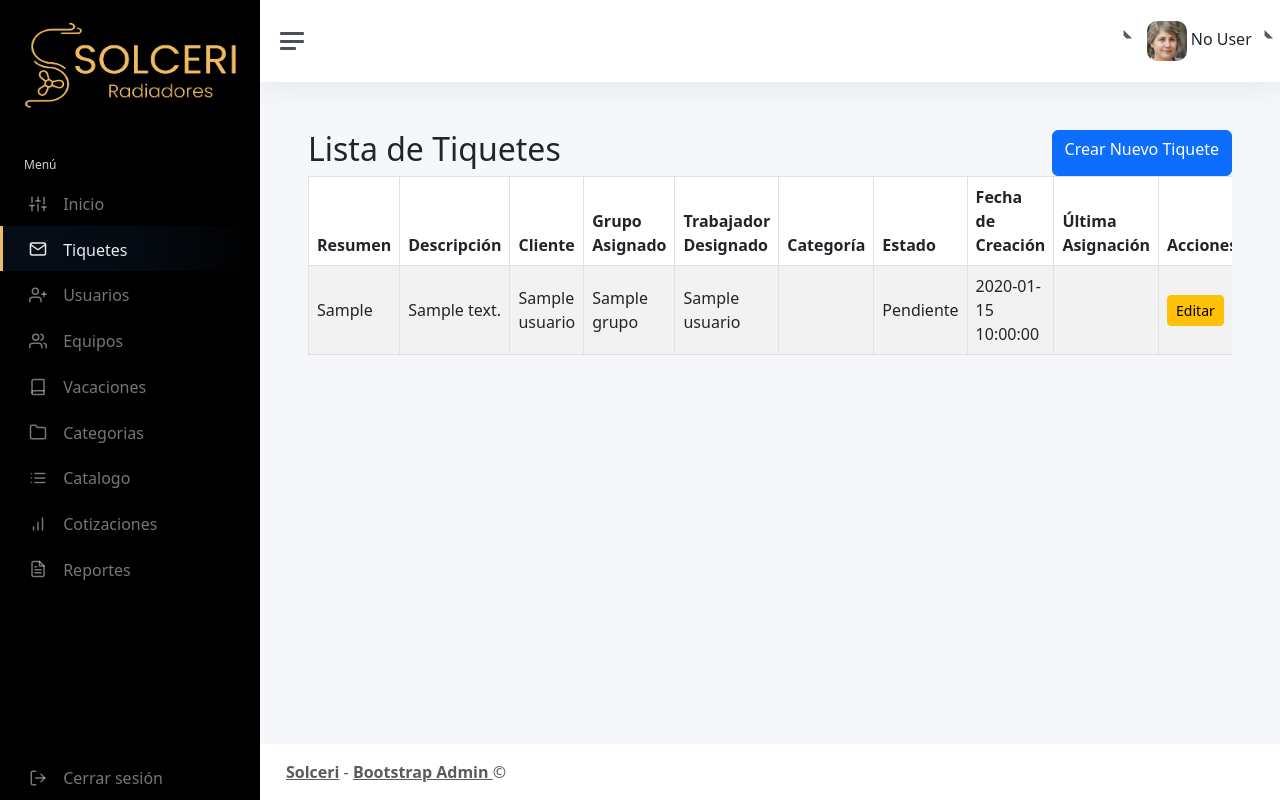
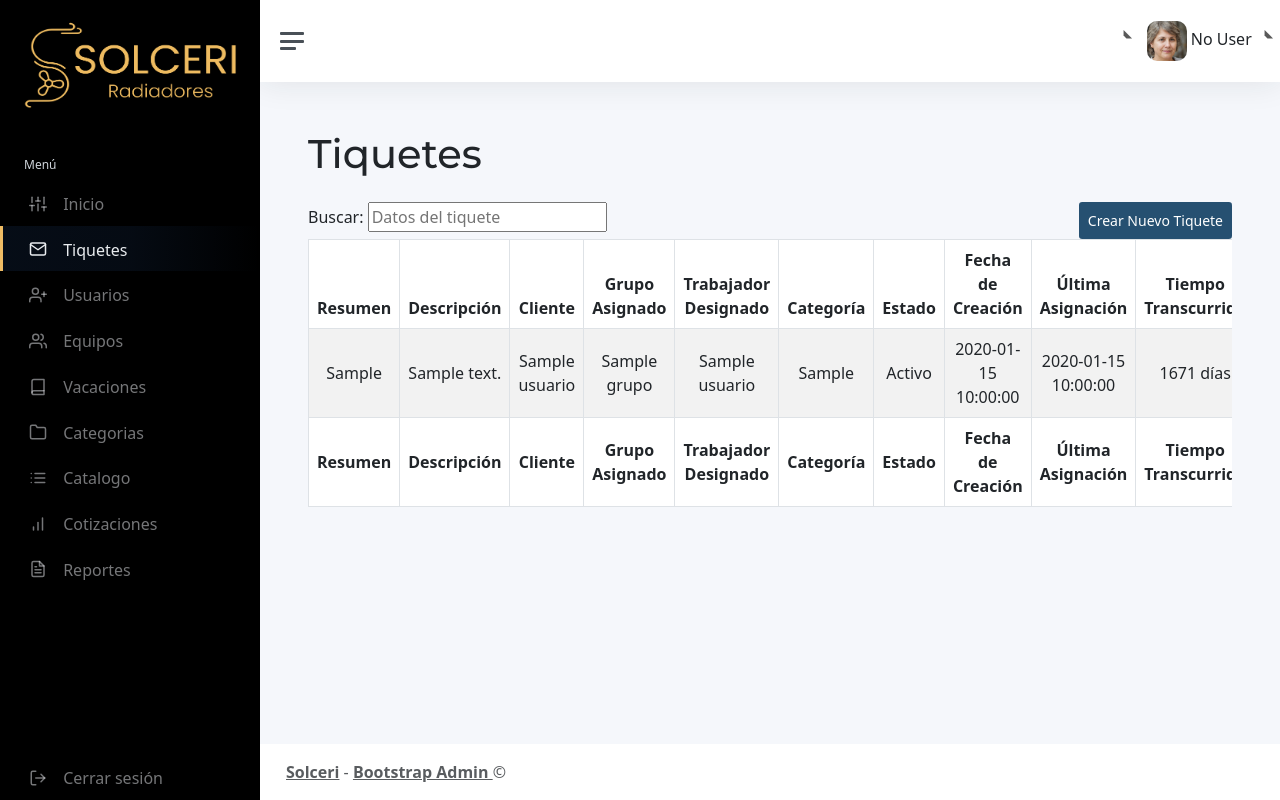
Before and after one commit to Warrgonz/Solceri-Radiadores, a Flask app: page /tiquetes in a window 1280 px wide. Run offline with Flask 3, Linux system fonts and the light colour scheme; tables that the repository leaves empty hold one stand-in row (values such as "Sample post"); one stand-in notice (Sample message) is shown; parts of the project's set-up code (start-up, migrations or seed data) failed here and were passed over; some libraries are stand-ins or nearby versions; some web fonts are replaced.

Commit message:
Tiquetes funcional con sweetalert, y timer en tiempo real

```diff
--- a/routes/tiquetes.py
+++ b/routes/tiquetes.py
@@ -27,6 +27,7 @@ def tiquete_crear():
         descripcion = request.form.get('descripcion')
         direccion = request.form.get('direccion')
         id_estado = request.form.get('estado')
+        fecha_asignacion = datetime.utcnow()  # Establecer la fecha de asignación actual
 
         nuevo_tiquete = Tiquetes(
             id_cliente=id_cliente,
@@ -36,14 +37,15 @@ def tiquete_crear():
             resumen=resumen,
             descripcion=descripcion,
             direccion=direccion,
-            id_estado=id_estado
+            id_estado=id_estado,
+            fecha_asignacion=fecha_asignacion  # Incluir la fecha de asignación
         )
 
         try:
             db.session.add(nuevo_tiquete)
             db.session.commit()
             flash('Tiquete creado exitosamente', 'success')
-            return redirect(url_for('tiquetes.tiquete_crear'))
+            return redirect(url_for('tiquetes.tiquetes_listar'))
         except Exception as e:
             db.session.rollback()
             flash(f'Error al crear el tiquete: {str(e)}', 'danger')
@@ -66,38 +68,44 @@ def tiquete_crear():
         fecha_actual=datetime.utcnow()
     )
 
-
-
-
-@tiquetes_bp.route('/tiquete/editar/<int:id_tiquete>', methods=['GET', 'POST'])
-def tiquete_editar(id_tiquete):
-    # Obtener el tiquete a editar
-    tiquete = Tiquetes.query.get_or_404(id_tiquete)
+@tiquetes_bp.route('/tiquete/editar/<int:id>', methods=['GET', 'POST'])
+def tiquete_editar(id):
+    tiquete = Tiquetes.query.get_or_404(id)
 
     if request.method == 'POST':
-        # Actualizar los campos con los datos del formulario
+        nuevo_trabajador = request.form.get('trabajador_designado')
+        nuevo_estado = request.form.get('estado')
+
+        # Verificar si el trabajador designado ha cambiado
+        trabajador_cambio = (tiquete.trabajador_designado != nuevo_trabajador)
+
+        # Actualizar los campos del tiquete
         tiquete.id_cliente = request.form.get('id_cliente')
         tiquete.grupo_asignado = request.form.get('grupo_asignado')
-        tiquete.trabajador_designado = request.form.get('trabajador_designado')
+        tiquete.trabajador_designado = nuevo_trabajador
         tiquete.categoria = request.form.get('categoria')
         tiquete.resumen = request.form.get('resumen')
         tiquete.descripcion = request.form.get('descripcion')
         tiquete.direccion = request.form.get('direccion')
-        tiquete.id_estado = request.form.get('estado')
+        tiquete.id_estado = nuevo_estado
+
+        # Solo actualizar la fecha de asignación si el trabajador designado ha cambiado
+        if trabajador_cambio:
+            tiquete.fecha_asignacion = datetime.utcnow()
 
         try:
             db.session.commit()
             flash('Tiquete actualizado exitosamente', 'success')
-            return redirect(url_for('tiquetes.tiquete_editar', id_tiquete=tiquete.id_tiquete))
+            return redirect(url_for('tiquetes.tiquetes_listar'))
         except Exception as e:
             db.session.rollback()
             flash(f'Error al actualizar el tiquete: {str(e)}', 'danger')
-            return redirect(url_for('tiquetes.tiquete_editar', id_tiquete=tiquete.id_tiquete))
+            return redirect(url_for('tiquetes.tiquete_editar', id=id))
 
     # Cargar datos necesarios para los selects
-    clientes = Usuarios.query.filter_by(id_rol=3).all()
+    clientes = Usuarios.query.filter_by(id_rol=3).all()  # Clientes
     grupos = Grupos.query.all()
-    trabajadores = Usuarios.query.filter(Usuarios.id_rol.in_([1, 2])).all()
+    trabajadores = Usuarios.query.filter(Usuarios.id_rol.in_([1, 2])).all()  # Admin y Colaboradores
     categorias = Categorias.query.all()
     estados = Estados.query.all()
 
@@ -111,3 +119,28 @@ def tiquete_editar(id_tiquete):
         estados=estados,
         fecha_actual=datetime.utcnow()
     )
+
+
+
+@tiquetes_bp.route('/tiquete/eliminar/<int:id_tiquete>', methods=['POST'])
+def eliminar_tiquete(id_tiquete):
+    try:
+        # Obtener el tiquete de la base de datos
+        tiquete = Tiquetes.query.get(id_tiquete)
+
+        if not tiquete:
+            flash('Tiquete no encontrado', 'danger')
+            return redirect(url_for('tiquetes.tiquetes_listar'))
+
+        # Eliminar el tiquete de la base de datos
+        db.session.delete(tiquete)
+        db.session.commit()
+
+        flash('Tiquete eliminado exitosamente', 'success')
+    except Exception as e:
+        # Manejo de excepciones
+        print(f"Error al eliminar tiquete: {str(e)}")
+        db.session.rollback()
+        flash('Error al eliminar el tiquete', 'danger')
+
+    return redirect(url_for('tiquetes.tiquetes_listar'))
--- /dev/null
+++ b/static/js/tiquetes.js
@@ -0,0 +1,92 @@
+//js/tiquetes.js
+
+// Eliminar tiquete
+
+function confirmDeleteTiquete(idTiquete) {
+    Swal.fire({
+        title: '¿Está seguro?',
+        text: `¿Está seguro que desea eliminar el tiquete con ID ${idTiquete}?`,
+        icon: 'warning',
+        showCancelButton: true,
+        confirmButtonColor: '#3085d6',
+        cancelButtonColor: '#d33',
+        confirmButtonText: 'Sí, eliminar',
+        cancelButtonText: 'Cancelar'
+    }).then((result) => {
+        if (result.isConfirmed) {
+            fetch(`/tiquete/eliminar/${idTiquete}`, {
+                method: 'POST',
+                headers: {
+                    'Content-Type': 'application/json',
+                    'X-CSRFToken': '{{ csrf_token() }}'  // Asegúrate de que csrf_token() esté definido correctamente en tu template
+                }
+            })
+            .then(response => {
+                if (response.ok) {
+                    Swal.fire(
+                        'Eliminado!',
+                        'El tiquete ha sido eliminado.',
+                        'success'
+                    ).then(() => {
+                        location.reload();
+                    });
+                } else {
+                    Swal.fire(
+                        'Error!',
+                        'No se pudo eliminar el tiquete.',
+                        'error'
+                    );
+                }
+            })
+            .catch(error => {
+                console.error('Error:', error);
+                Swal.fire(
+                    'Error!',
+                    'Ocurrió un error al intentar eliminar el tiquete.',
+                    'error'
+                );
+            });
+        }
+    });
+}
+
+function convertirFecha(fecha) {
+    // Reemplaza el espacio entre la fecha y la hora por 'T' y añade una zona horaria opcional
+    return fecha.replace(' ', 'T') + 'Z'; // Añade 'Z' para indicar UTC
+}
+
+function calcularTiempoTranscurrido(fechaAsignacion) {
+    const ahora = new Date();
+    const fechaISO = convertirFecha(fechaAsignacion);
+    const fecha = new Date(fechaISO);
+
+    if (isNaN(fecha.getTime())) {
+        return 'Fecha inválida';
+    }
+
+    const diferencia = ahora - fecha; // Diferencia en milisegundos
+
+    const segundos = Math.floor(diferencia / 1000);
+    const minutos = Math.floor(segundos / 60);
+    const horas = Math.floor(minutos / 60);
+    const dias = Math.floor(horas / 24);
+
+    if (dias > 0) return `${dias} días`;
+    if (horas > 0) return `${horas} horas`;
+    if (minutos > 0) return `${minutos} minutos`;
+    return `${segundos} segundos`;
+}
+
+function actualizarTiempoTranscurrido() {
+    document.querySelectorAll('.tiquete').forEach(row => {
+        const fechaAsignacion = row.getAttribute('data-fecha-asignacion');
+        const tiempoTranscurrido = calcularTiempoTranscurrido(fechaAsignacion);
+        row.querySelector('.tiempo_transcurrido').textContent = tiempoTranscurrido;
+    });
+}
+
+// Actualizar cada 5 segundos
+setInterval(actualizarTiempoTranscurrido, 1000);
+
+// Actualizar inmediatamente cuando se carga la página
+document.addEventListener('DOMContentLoaded', actualizarTiempoTranscurrido);
--- a/templates/layout.html
+++ b/templates/layout.html
@@ -210,6 +210,8 @@
     <script src="{{ url_for('static', filename='js/fullcalendar/dist/index.global.min.js') }}"></script>
     <script src="{{ url_for('static', filename='js/fullcalendar/dist/locale/es.js') }}"></script>
     <script src="{{ url_for('static', filename='js/fullcalendar/calendario.js') }}"></script>
+    <!--Tiquetes-->
+    <script src="{{ url_for('static', filename='js/tiquetes.js') }}"></script>
 
 </body>
 
--- a/templates/tiquetes.html
+++ b/templates/tiquetes.html
@@ -1,13 +1,69 @@
-    {% extends "layout.html" %}
-    {% block content %}
-    <div class="d-flex justify-content-between">
-        <h2>Lista de Tiquetes</h2>
-        <a href="{{ url_for('tiquetes.tiquete_crear') }}" class="btn btn-primary">Crear Nuevo Tiquete</a>
+{% extends "layout.html" %}
+
+{% block content %}
+{% with messages = get_flashed_messages(with_categories=true) %}
+{% if messages %}
+{% for category, message in messages %}
+<div class="alert alert-{{ category }}">{{ message }}</div>
+{% endfor %}
+{% endif %}
+{% endwith %}
+
+<div>
+    <h1 class="pb-3 section-title">Tiquetes</h1>
+</div>
+
+<div class="d-flex justify-content-between">
+    <form method="GET">
+        <div>
+            <label for="buscar">Buscar:</label>
+            <input type="text" name="query" id="buscar" placeholder="Datos del tiquete" onkeyup="buscarTiquetes()">
+        </div>
+    </form>
+    <div>
+        <a href="{{ url_for('tiquetes.tiquete_crear') }}"><button class="btn-solceri" data-bs-toggle="modal"
+                data-bs-target="#staticBackdrop">Crear Nuevo Tiquete</button></a>
     </div>
-
-    <div class="table-responsive">
+</div>
+{% if tiquetes %}
+<div class="table-responsive">
     <table class="table table-striped table-bordered table-hover" style="width:100%">
         <thead>
+            <tr class="text-center">
+                <th>Resumen</th>
+                <th>Descripción</th>
+                <th>Cliente</th>
+                <th>Grupo Asignado</th>
+                <th>Trabajador Designado</th>
+                <th>Categoría</th>
+                <th>Estado</th>
+                <th>Fecha de Creación</th>
+                <th>Última Asignación</th>
+                <th>Tiempo Transcurrido</th>
+                <th>Acciones</th>
+            </tr>
+        </thead>
+        <tbody class="text-center">
+            {% for tiquete in tiquetes %}
+            <tr class="tiquete" data-fecha-asignacion="{{ tiquete.fecha_asignacion }}">
+                <td class="resumen">{{ tiquete.resumen }}</td>
+                <td class="descripcion">{{ tiquete.descripcion }}</td>
+                <td class="cliente">{{ tiquete.cliente.nombre }}</td>
+                <td class="grupo">{{ tiquete.grupo.nombre if tiquete.grupo else 'No asignado' }}</td>
+                <td class="trabajador">{{ tiquete.trabajador.nombre }}</td>
+                <td class="categoria">{{ tiquete.categoria_obj.categoria }}</td>
+                <td class="estado">{% if tiquete.estado %} Activo {% else %} Inactivo {% endif %}</td>
+                <td class="fecha_creacion">{{ tiquete.fecha_creacion }}</td>
+                <td class="ultima_asignacion">{{ tiquete.fecha_asignacion }}</td>
+                <td class="tiempo_transcurrido">Calculando...</td> <!-- Nueva celda -->
+                <td>
+                    <a href="{{ url_for('tiquetes.tiquete_editar', id=tiquete.id_tiquete) }}" class="btn btn-primary">Editar</a>
+                    <a href="#" class="btn btn-danger btn-sm" onclick="confirmDeleteTiquete('{{ tiquete.id_tiquete }}')">Eliminar</a>
+                </td>
+            </tr>
+            {% endfor %}
+        </tbody>
+        <tfoot class="text-center">
             <tr>
                 <th>Resumen</th>
                 <th>Descripción</th>
@@ -18,28 +74,17 @@
                 <th>Estado</th>
                 <th>Fecha de Creación</th>
                 <th>Última Asignación</th>
+                <th>Tiempo Transcurrido</th>
                 <th>Acciones</th>
             </tr>
-        </thead>
-        <tbody>
-            {% for tiquete in tiquetes %}
-            <tr>
-                <td>{{ tiquete.resumen }}</td>
-                <td>{{ tiquete.descripcion }}</td>
-                <td>{{ tiquete.cliente.nombre }}</td>
-                <td>{{ tiquete.grupo.nombre if tiquete.grupo else 'No asignado' }}</td>
-                <td>{{ tiquete.trabajador.nombre if tiquete.trabajador else 'No asignado' }}</td>
-                <td>{{ tiquete.categoria.categoria if tiquete.categoria else 'No asignada' }}</td>
-                <td>{{ tiquete.estado.estado }}</td>
-                <td>{{ tiquete.fecha_creacion }}</td>
-                <td>{{ tiquete.ultima_asignacion }}</td>
-                <td>
-                    <a href="{{ url_for('tiquetes.tiquete_editar', id_tiquete=tiquete.id_tiquete) }}" class="btn btn-warning btn-sm">Editar</a>
-
-                </td>
-            </tr>
-            {% endfor %}
-        </tbody>
+        </tfoot>
     </table>
 </div>
-    {% endblock %}
+{% else %}
+<div class="d-flex justify-content-center align-items-center flex-column" style="height: 50vh;">
+    <img src="{{ url_for('static', filename='images/empty.png') }}" alt="Not found" class="img-empty">
+    <p class="mt-3">No se han encontrado tiquetes</p>
+</div>
+{% endif %}
+
+{% endblock %}
```
Also changed, not shown: models/tiquetes.py (+4 -4 lines), templates/tiquete_editar.html (+11 -15 lines).
